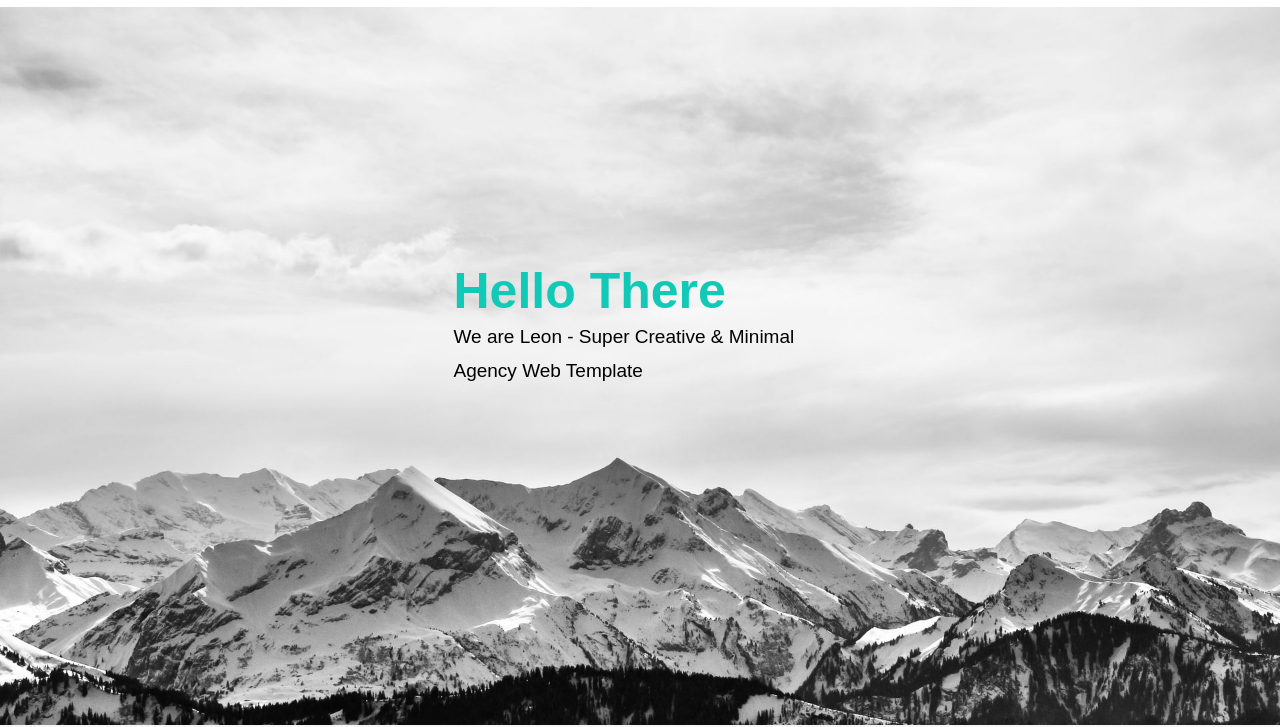
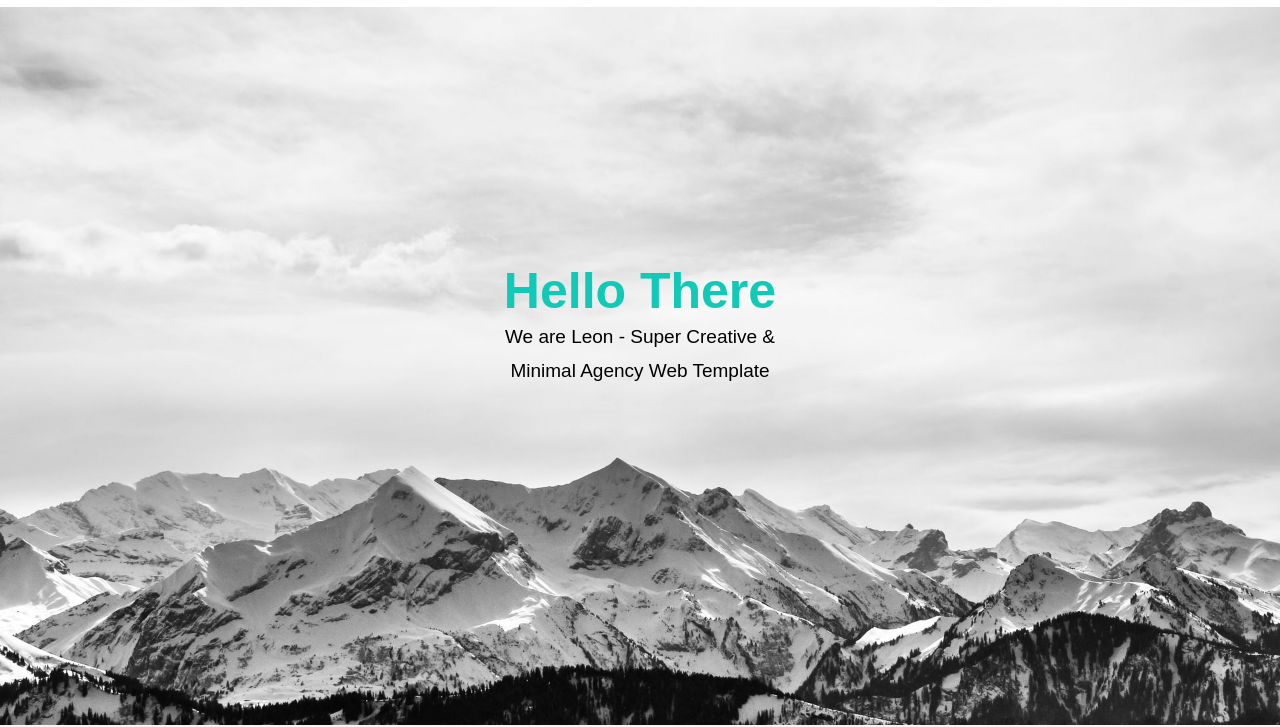
Before and after one commit to Mohamed-Salah991/Leon-Template, a plain HTML site: page index.html in a window 1280 px wide. Shown: the part 75-802 px from the top of the page. Drawn offline with Linux system fonts and the light colour scheme.

Commit message:
Second Commit

```diff
--- a/css/master.css
+++ b/css/master.css
@@ -126,12 +126,12 @@ align-items: center;
 }
 .landing .container .text {
     position: absolute;
+    left: 50%;
     top: 50%;
-    left: 50%;
-    transform: translate(-50%,-50%);
-    width: 373px;
-    display: flex;
-    flex-direction: column;
+    text-align: center;
+    transform: translate(-50%, -50%);
+    width: 320px;
+    max-width: 100%;
 }
 .landing .container .text h1{
     margin: 0;
--- a/css/queries.css
+++ b/css/queries.css
@@ -80,6 +80,9 @@ width: 1170px;
   /* End Header   */
 
     /* Start Landing Section  */
+    .landing .container .text {
+      width: 300px;
+    }
     .landing .container .text h1{
       font-size: 40px;
       padding: 5px;
--- a/index.html
+++ b/index.html
@@ -42,7 +42,7 @@
         <div class="container">
             <div class="text">
                 <h1>Hello There</h1>
-                <p>We are Leon - Super Creative & Minimal <br> Agency Web Template</p>
+                <p>We are Leon - Super Creative & Minimal Agency Web Template</p>
             </div>
         </div>
     </div>
```
